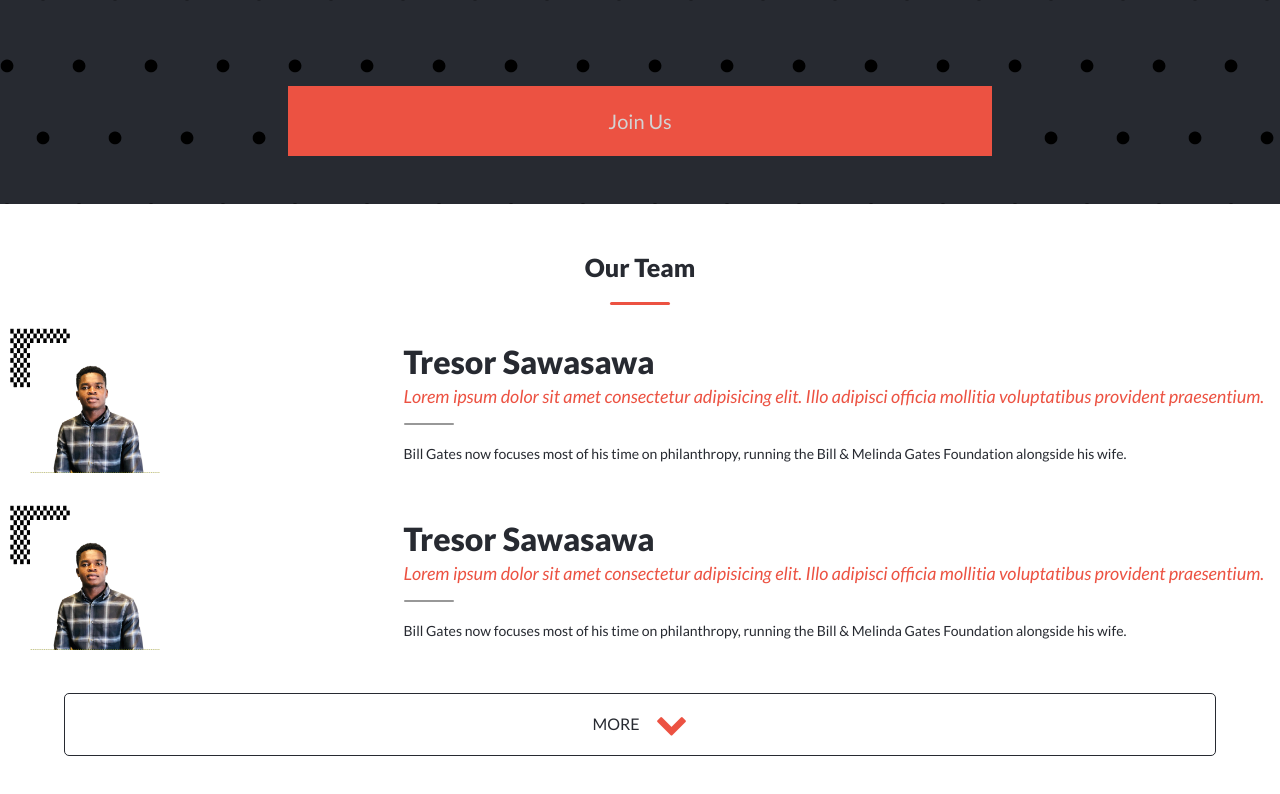
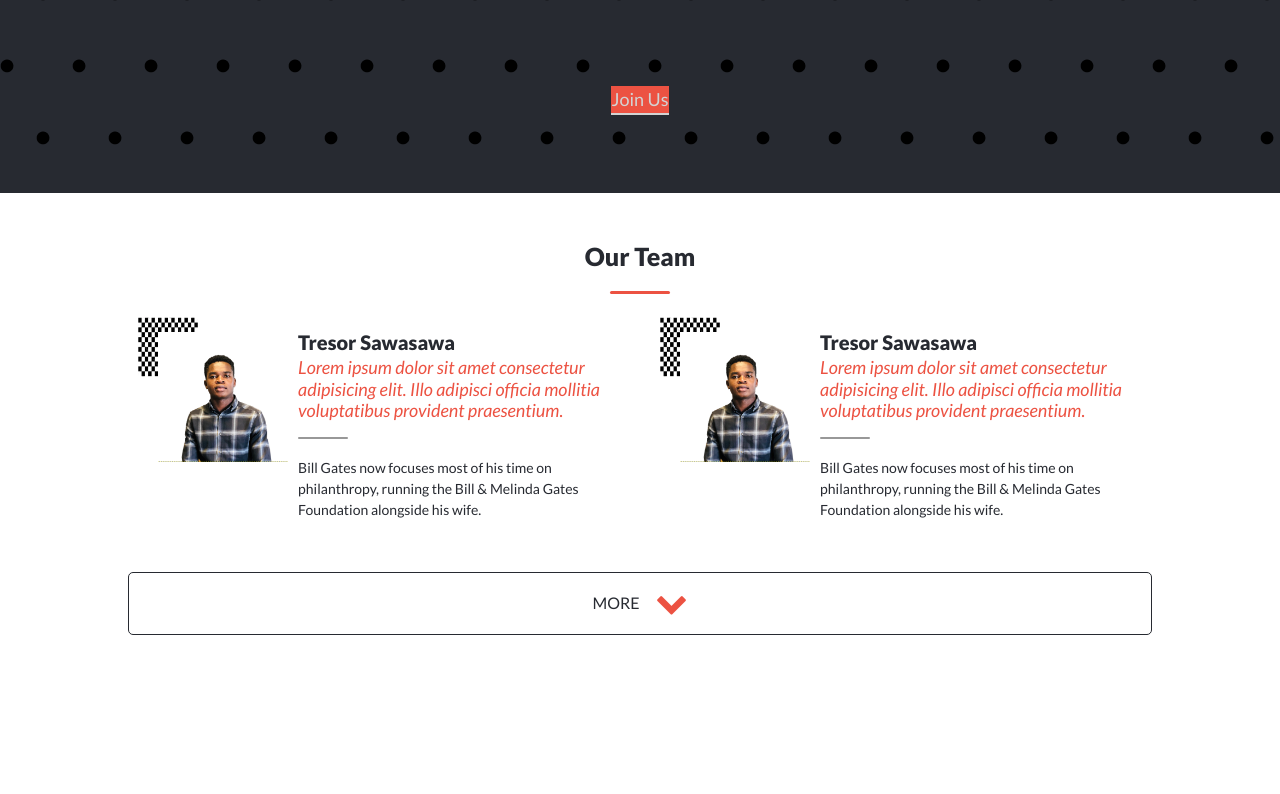
Before and after one commit to tresorsawasawa/Solidarity-Up, a plain HTML site: page index.html in a window 1280 px wide. Shown: the part 1342-2136 px from the top of the page. After the commit the page ends 2025 px from the top, so only its background shows below. Drawn offline with nearby package versions, Linux system fonts and the light colour scheme.

Commit message:
Update css/style.css >> Style the team section, progran section and the footer in destop version

```diff
--- a/css/style.css
+++ b/css/style.css
@@ -197,8 +197,9 @@ a {
   width: 100%;
   padding: 20px 0;
   text-transform: capitalize;
-  font-size: 20px;
+  font-size: 18px;
   font-weight: 500;
+  background-color: var(--col2);
 }
 
 .button-container .program-btn:hover {
@@ -250,6 +251,8 @@ a {
 
 .card-info h2 {
   font-weight: 800;
+  font-size: 20px;
+  line-height: 20px;
   padding: 0;
   margin: 0;
 }
@@ -293,14 +296,13 @@ a {
 
 .see-more .btn:hover {
   cursor: pointer;
-  color: var(--col5);
   font-weight: 700;
 }
 
 /* --- Partners section --- */
 .partners-container {
-  height: 100vh;
-  padding-top: 40px;
+  height: 100%;
+  padding-top: 48px;
   display: flex;
   justify-content: center;
   align-items: center;
@@ -308,7 +310,7 @@ a {
 }
 
 .partners-list {
-  padding: 50px 0;
+  padding: 40px 0;
   flex-wrap: wrap;
 }
 
@@ -404,6 +406,15 @@ a {
 
 .change-menu #hamburger {
   display: none;
+}
+
+.last-info .bottom-logo img {
+  height: 170px;
+  width: 170px;
+}
+
+.last-info p {
+  font-weight: 500;
 }
 
 /* Desktop version */
@@ -561,6 +572,22 @@ a {
     text-align: center;
     font-weight: 540;
   }
+
+  .button-container .program-btn {
+    padding: 0 !important;
+    width: initial;
+    background: none;
+    border-bottom: 2px solid var(--col3);
+    margin-bottom: 30px;
+  }
+
+  .team-members {
+    width: 90%;
+    display: grid;
+    gap: 20px;
+    grid-template-columns: 1fr 1fr;
+    grid-auto-rows: auto;
+  }
 }
 
 @media only screen and (min-width: 991px) {
@@ -621,4 +648,16 @@ a {
     text-align: center;
     font-weight: 540;
   }
+
+  .team-members {
+    width: 80%;
+    display: grid;
+    gap: 20px;
+    grid-template-columns: 1fr 1fr;
+    grid-auto-rows: auto;
+  }
+
+  .see-more {
+    width: 80%;
+  }
 }
```
